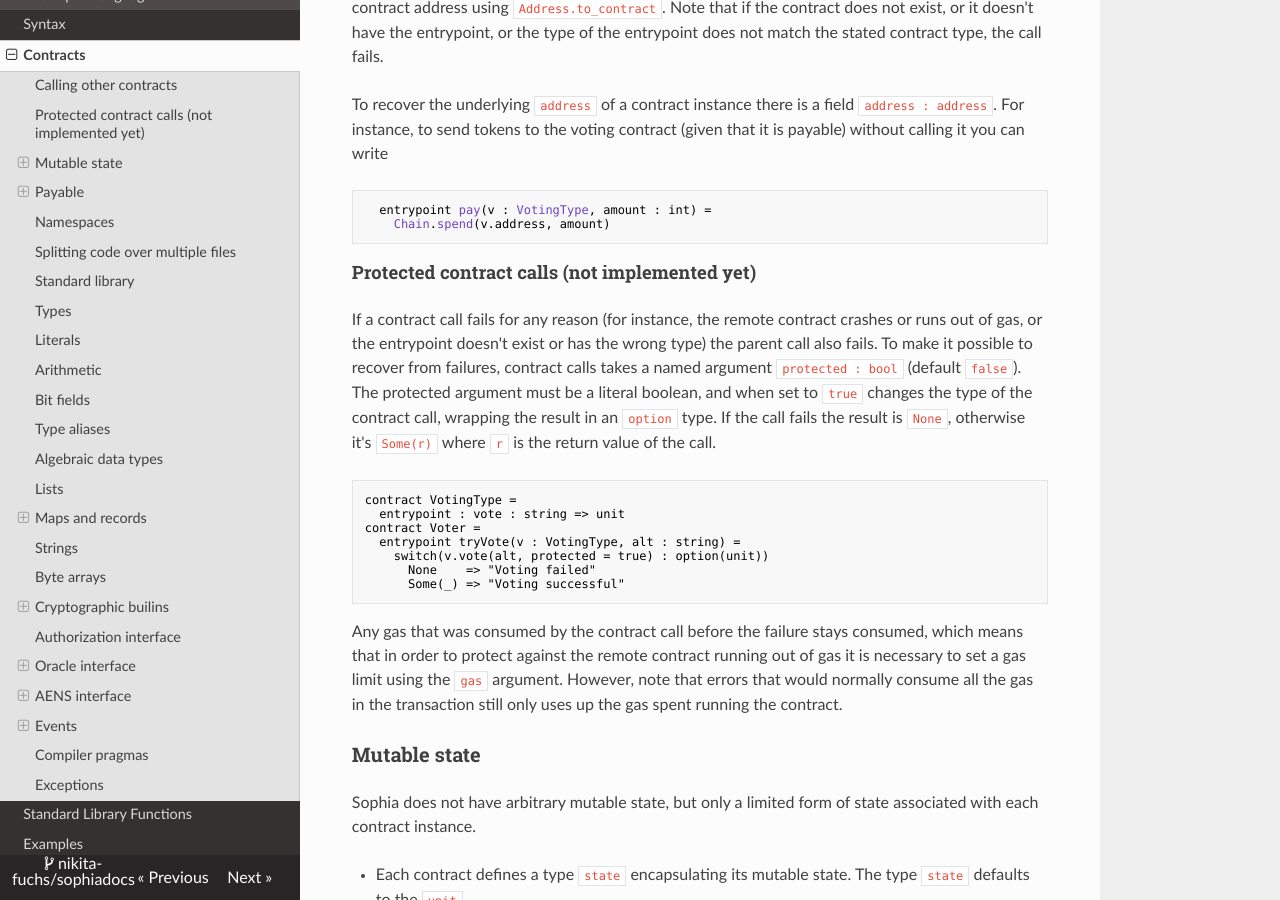
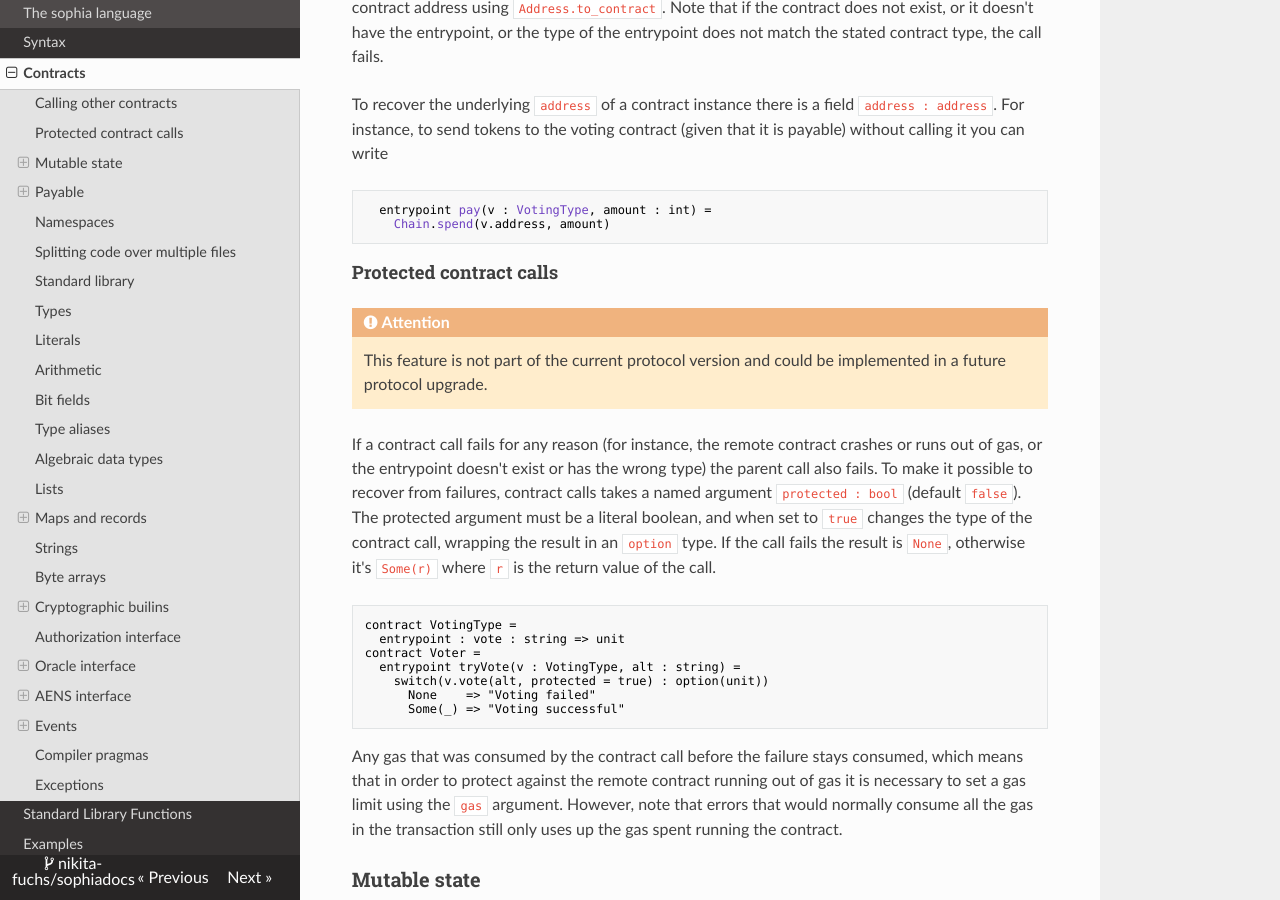
Before and after one commit to nikita-fuchs/sophiadocs, an MkDocs documentation site: the page built from docs/contracts.md, in a window 1280 px wide and 900 px high, scrolled down 1222 px. Built offline with MkDocs 1.6.1, drawn with Linux system fonts in a browser that asks for light colours; nearby versions of some CDN libraries.

Commit message:
add warning to protoceted contract calls

````diff
--- a/docs/contracts.md
+++ b/docs/contracts.md
@@ -69,7 +69,10 @@ without calling it you can write
     Chain.spend(v.address, amount)
 ```
 
-#### Protected contract calls (not implemented yet)
+#### Protected contract calls
+
+!!! attention
+    This feature is not part of the current protocol version and could be implemented in a future protocol upgrade.
 
 If a contract call fails for any reason (for instance, the remote contract
 crashes or runs out of gas, or the entrypoint doesn't exist or has the wrong
````
